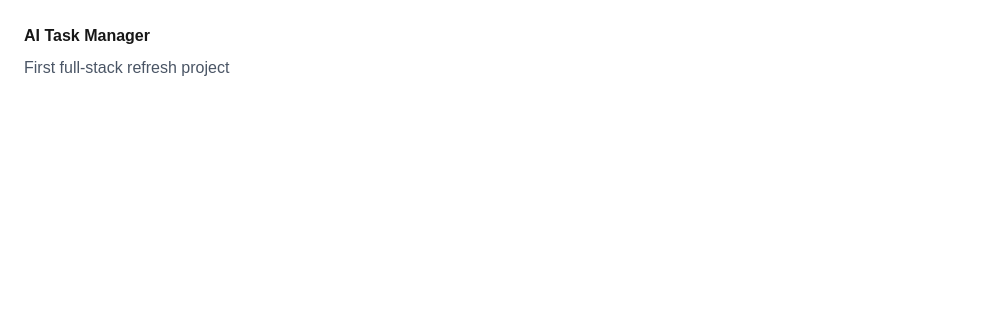
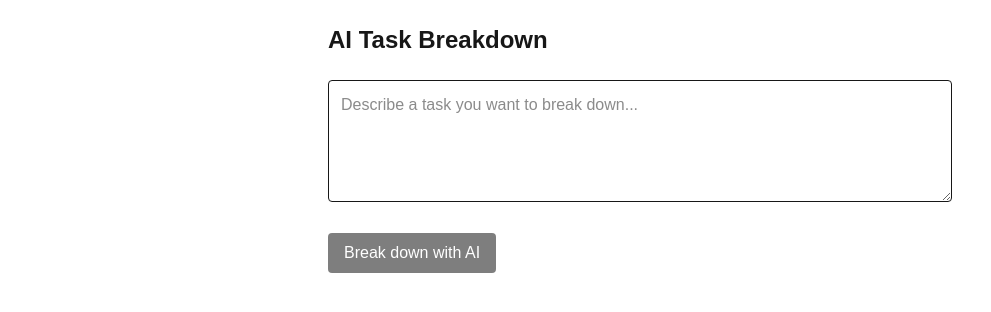
Before and after one commit to walterloan26/AI-Task-Manager, a Next.js app: page / in a window 1280 px wide. Shown: the top 312 px of the page, without its empty margins (0-991 px from the left). Built offline with nearby package versions, Linux system fonts and the light colour scheme.

Commit message:
feat: add AI task breakdown UI using mock data

```diff
--- a/app/page.tsx
+++ b/app/page.tsx
@@ -1,13 +1,103 @@
+"use client"
+
+import { useState } from "react";
+import { Subtask } from "./types/subtask";
+import SubtaskCard from "./components/subtaskCard";
 import Image from "next/image";
-export default function Home() {
+
+const MOCK_SUBTASKS: Subtask [] = [
+  {
+    title: "Collect sales data",
+    description:
+      "Export sales data from the POS system for the selected period.",
+    estimateMinutes: 30,
+  },
+  {
+    title: "Clean and validate data",
+    description:
+      "Remove duplicates and verify totals match daily reports.",
+    estimateMinutes: 20,
+  },
+  {
+    title: "Create summary tables",
+    description:
+      "Generate tables for revenue, product categories, and trends.",
+    estimateMinutes: 25,
+  },
+  {
+    title: "Prepare presentation",
+    description:
+      "Create slides summarizing key findings and insights.",
+    estimateMinutes: 15,
+  }
+]
+export default function HomePage() {
+  const [task, setTask] = useState("")
+  const [subtasks, setSubtasks] = useState<Subtask[]>([])
+  const [loading, setLoading] = useState(false)
+
+  const handleBreakdown = () => {
+    setLoading(true)
+    setSubtasks([])
+
+    setTimeout(() => {
+      setSubtasks(MOCK_SUBTASKS)
+      setLoading(false)
+    }, 1200)
+  }
+  const updateSubtask = (index: number, updated: Subtask) => {
+    const copy = [...subtasks]
+    copy[index] = updated
+    setSubtasks(copy)
+  }
+  const deleteSubtask = (index: number) => {
+    setSubtasks(subtasks.filter((_, i) => i!==index))
+  }
   return (
-    <main className="p-6">
-      <h1 className="text-2x1 font-bold">
-        AI Task Manager
+    <main className="max-w-2xl mx-auto p-6 space-y-6">
+      <h1 className="text-2xl font-semibold">
+        AI Task Breakdown
       </h1>
-      <p className="mt-2 text-gray-600">
-        First full-stack refresh project
-      </p>
+      <textarea
+        className="w-full border p-3 rounded"
+        rows={4}
+        placeholder="Describe a task you want to break down..."
+        value={task}
+        onChange={(e) => setTask(e.target.value)}
+      />
+      <button
+        className="bg-black text-white px-4 py-2 rounded disabled:opacity-50"
+        disabled={!task || loading}
+        onClick={handleBreakdown}
+      >
+        {loading ? "Breaking down..." : "Break down with AI"}
+      </button>
+      {subtasks.length > 0 && (
+        <div className="space-y-4">
+          {subtasks.map((subtask, index) => (
+            <SubtaskCard
+              key={index}
+              subtask={subtask}
+              onChange={(updated) =>
+                updateSubtask(index, updated)
+              }
+              onDelete={() => deleteSubtask(index)}
+            />
+          ))}
+        </div>
+      )}
     </main>
   )
 }
+// export default function Home() {
+//   return (
+//     <main className="p-6">
+//       <h1 className="text-2x1 font-bold">
+//         AI Task Manager
+//       </h1>
+//       <p className="mt-2 text-gray-600">
+//         First full-stack refresh project
+//       </p>
+//     </main>
+//   )
+// }
```
